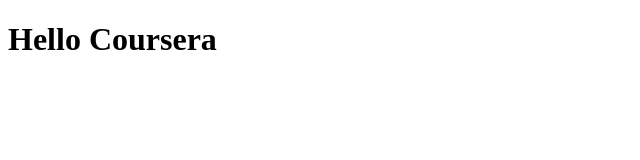
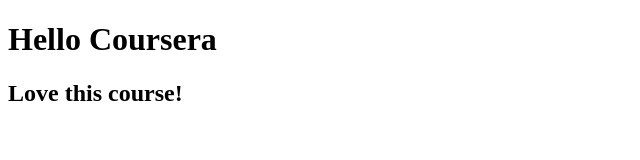
Before and after one commit to agyemangelvis/web-design-course, a plain HTML site: page index.html in a window 1280 px wide. Shown: the whole page, without its empty margins (0-640 px from the left). Drawn offline with Linux system fonts and the light colour scheme.

Commit message:
small addition.

```diff
--- a/index.html
+++ b/index.html
@@ -5,5 +5,6 @@
 </head>
 	<body>
 		<h1>Hello Coursera</h1>
+		<h2>Love this course!</h2>
 	</body>
 </html>
```
